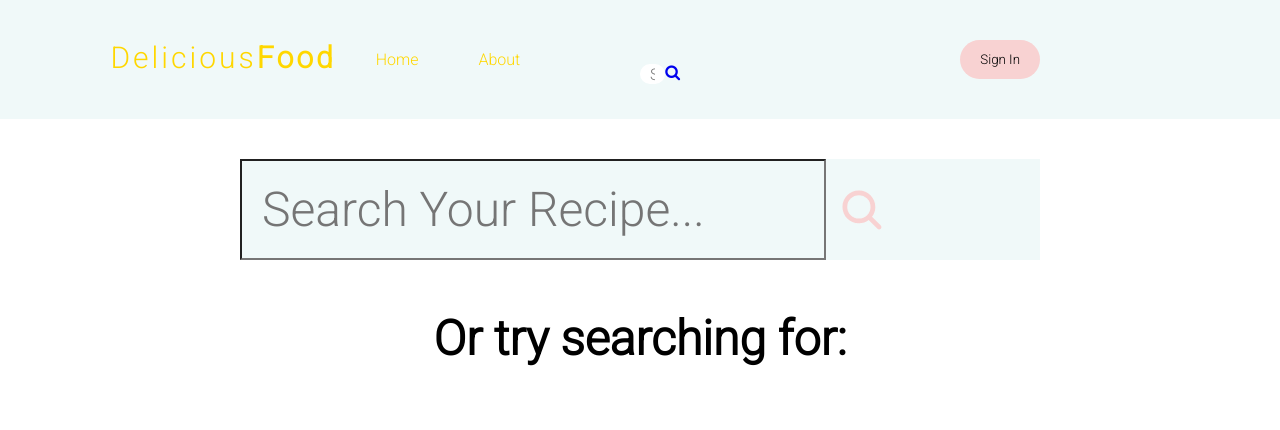
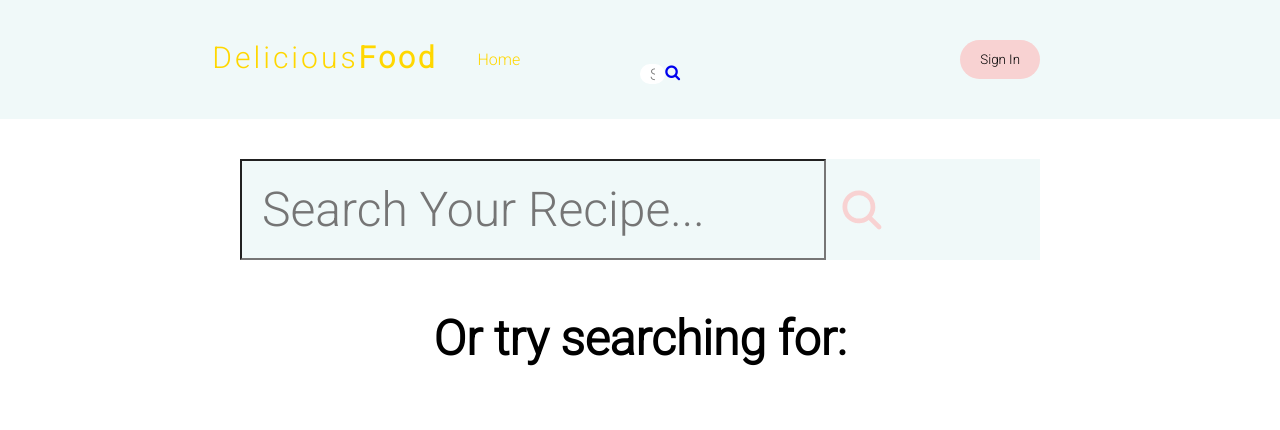
Before and after one commit to Albinhsn/PIM, a plain HTML site: page src/www/index.html in a window 1280 px wide. Shown: the top 430 px of the page. Drawn offline with nearby package versions, Linux system fonts and the light colour scheme.

Commit message:
Update index.html

```diff
--- a/src/www/index.html
+++ b/src/www/index.html
@@ -19,8 +19,6 @@
                 <nav>
                     <ul class="links">
                         <li><a href="">Home</a>
-                        </li>
-                        <li><a href="#About">About</a>
                         </li>
                     </ul>
                 </nav>
```
